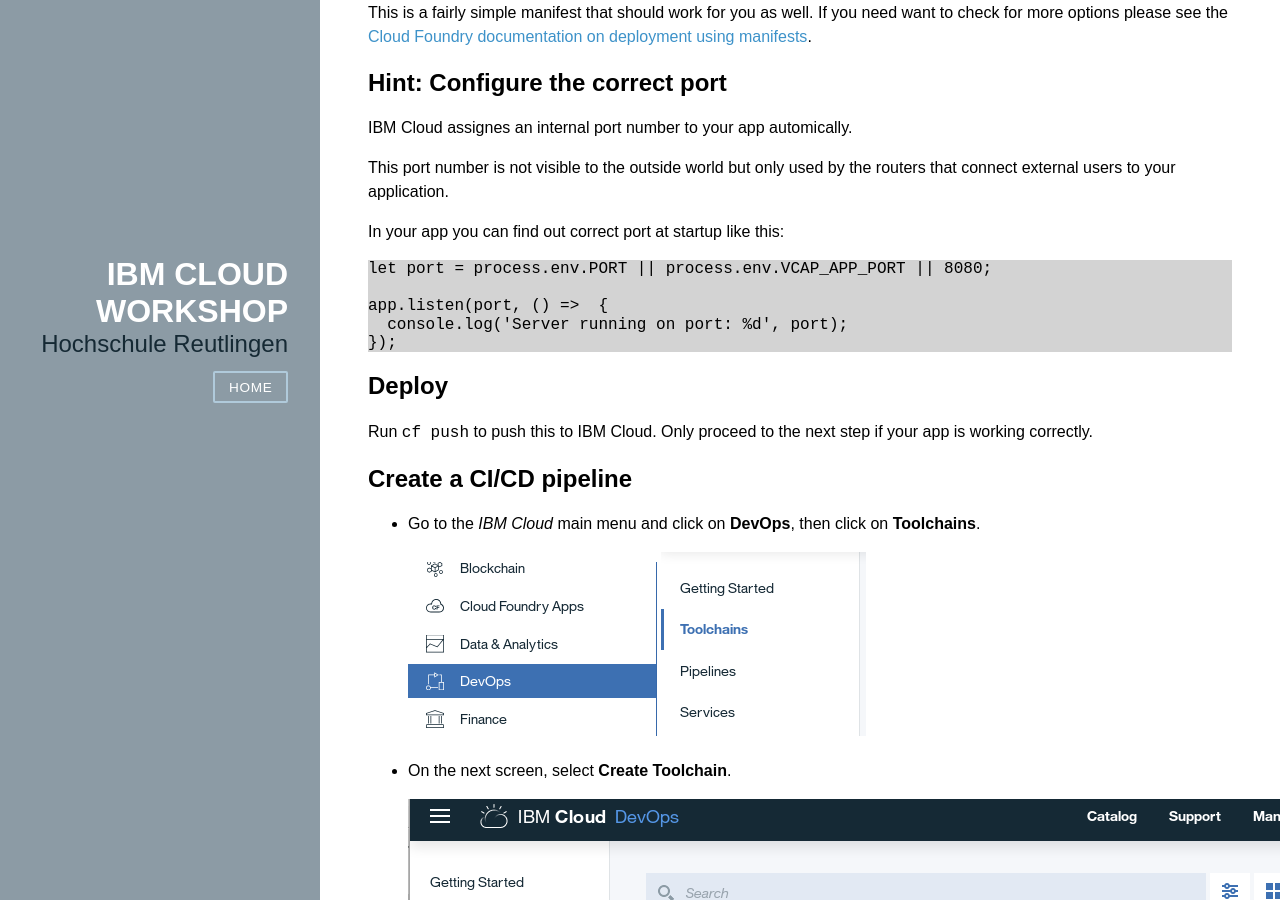
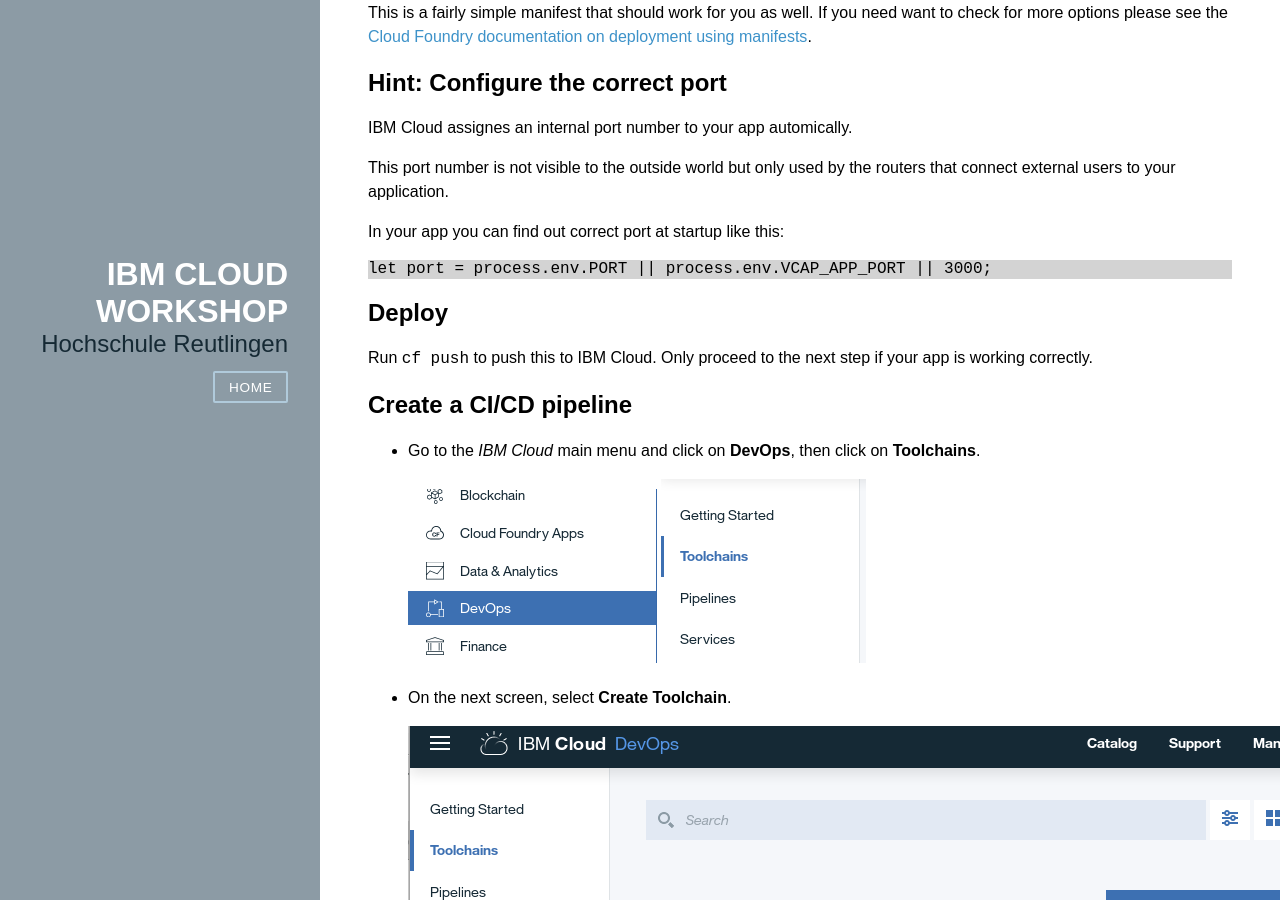
Before and after one commit to mkubik/HRTCloudDemo.github.io, a Jekyll site: the page built from _labs/005-port-app-to-bx.markdown, in a window 1280 px wide and 900 px high, scrolled down 443 px. Built offline with Jekyll 4.4.1, drawn with Linux system fonts in a browser that asks for light colours; nearby versions of some CDN libraries.

Commit message:
Shorten example code to find the port number

```diff
--- a/_labs/005-port-app-to-bx.markdown
+++ b/_labs/005-port-app-to-bx.markdown
@@ -31,11 +31,7 @@
 In your app you can find out correct port at startup like this:
 
 <pre>
-let port = process.env.PORT || process.env.VCAP_APP_PORT || 8080;
-
-app.listen(port, () =>  {
-  console.log('Server running on port: %d', port);
-});
+let port = process.env.PORT || process.env.VCAP_APP_PORT || 3000;
 </pre>
 
 ## Deploy
```
